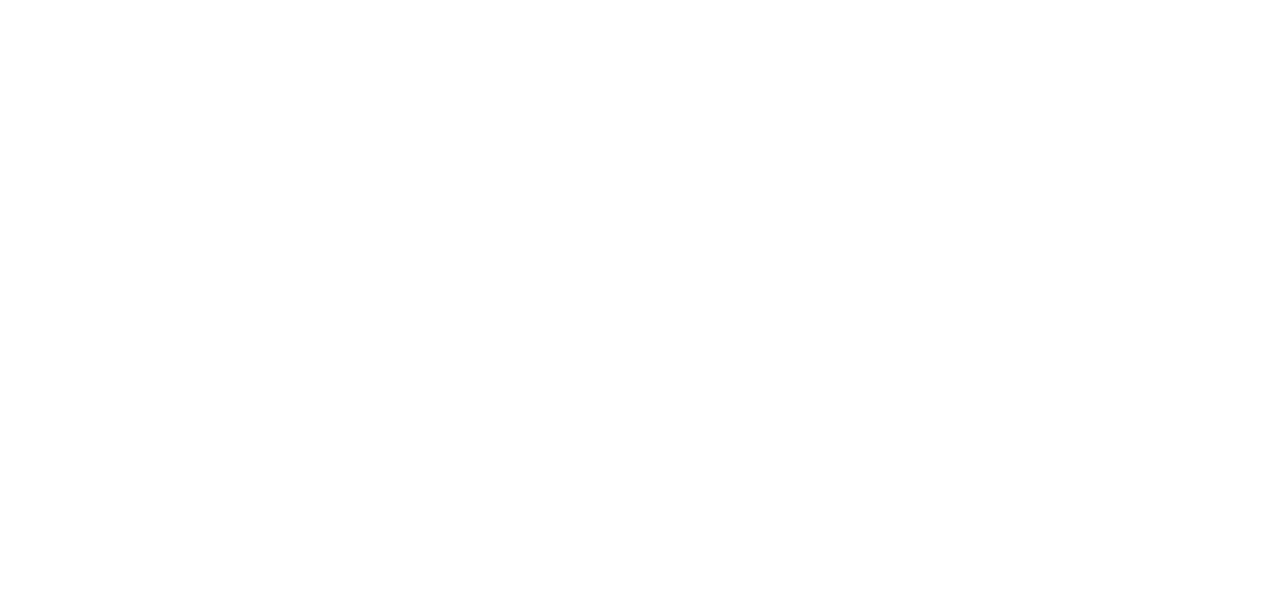
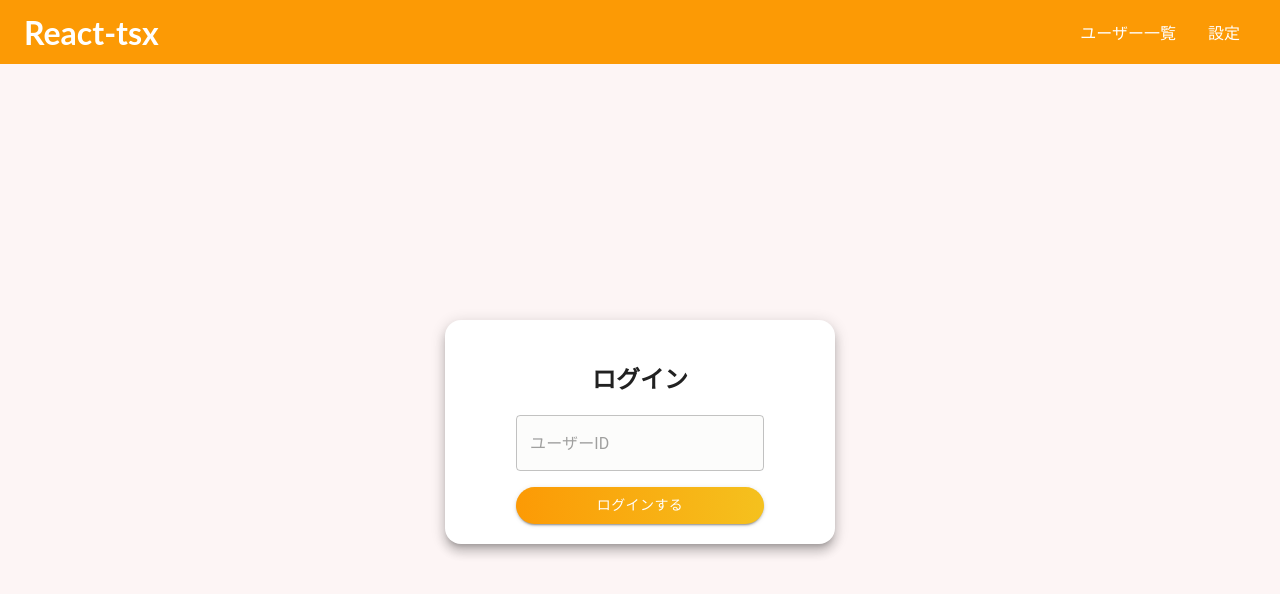
Before and after one commit to sakakidai/react-tsx-sample, a React (Create React App) app: page /login in a window 1280 px wide. Before the commit this address had no page. Shown: the top 594 px of the page. Built offline with nearby package versions, Linux system fonts and the light colour scheme.

Commit message:
ログインページの作成

```diff
--- a/src/components/atoms/button/BaseButton.tsx
+++ b/src/components/atoms/button/BaseButton.tsx
@@ -3,8 +3,12 @@ import { styled } from '@mui/material/styles'
 import Button from '@mui/material/Button'
 
 type ColorType = 'primary' | 'secondary'
+type Props = {
+  children: ReactNode
+  color: ColorType
+}
 
-export const BaseButton = (props: { children: ReactNode; color: ColorType }) => {
+export const BaseButton = (props: Props) => {
   const { children, color } = props
 
   return (
--- a/src/components/atoms/button/PrimaryButton.tsx
+++ b/src/components/atoms/button/PrimaryButton.tsx
@@ -1,7 +1,11 @@
 import { ReactNode } from 'react'
 import { BaseButton } from 'components/atoms/button/BaseButton'
 
-export const PrimaryButton = (props: { children: ReactNode }) => {
+type Props = {
+  children: ReactNode
+}
+
+export const PrimaryButton = (props: Props) => {
   const { children } = props
 
   return <BaseButton color="primary">{children}</BaseButton>
--- a/src/components/atoms/button/SecondaryButton.tsx
+++ b/src/components/atoms/button/SecondaryButton.tsx
@@ -1,7 +1,11 @@
 import { ReactNode } from 'react'
 import { BaseButton } from 'components/atoms/button/BaseButton'
 
-export const SecondaryButton = (props: { children: ReactNode }) => {
+type Props = {
+  children: ReactNode
+}
+
+export const SecondaryButton = (props: Props) => {
   const { children } = props
 
   return <BaseButton color="secondary">{children}</BaseButton>
--- a/src/components/atoms/card/Card.tsx
+++ b/src/components/atoms/card/Card.tsx
@@ -5,7 +5,7 @@ import { Card as MuiCard } from '@mui/material'
 export const Card = (props: { children: ReactNode }) => {
   const { children } = props
   return (
-    <MuiCard sx={{ maxWidth: 350 }} raised={true}>
+    <MuiCard raised={true}>
       <SContainer>{children}</SContainer>
     </MuiCard>
   )
--- /dev/null
+++ b/src/components/pages/LoginPage.tsx
@@ -0,0 +1,29 @@
+import { memo } from 'react'
+import { styled } from '@mui/material/styles'
+
+import { Card } from 'components/atoms/card/Card'
+import { Input } from 'components/atoms/input/input'
+import { Stack, Box } from '@mui/material'
+import { PrimaryButton } from 'components/atoms/button/PrimaryButton'
+
+export const LoginPage = memo(() => {
+  return (
+    <Card>
+      <SBox>
+        <h2>ログイン</h2>
+        <Stack spacing={2}>
+          <Input placeholder="ユーザーID" />
+          <PrimaryButton>ログインする</PrimaryButton>
+        </Stack>
+      </SBox>
+    </Card>
+  )
+})
+
+const SBox = styled(Box)`
+  margin-top: 8px;
+  display: flex;
+  flex-direction: column;
+  align-items: center;
+  width: 350px;
+`
--- a/src/router/Router.tsx
+++ b/src/router/Router.tsx
@@ -5,6 +5,7 @@ import { HomePage } from 'components/pages/HomePage'
 import { MainLayout } from 'components/templates/MainLayout'
 import { UsersPage } from 'components/pages/UsersPage'
 import { SettingsPage } from 'components/pages/SettingsPage'
+import { LoginPage } from 'components/pages/LoginPage'
 
 export const Router = () => {
   return (
@@ -12,6 +13,7 @@ export const Router = () => {
       <Routes>
         <Route path="/" element={<HomeLayout />}>
           <Route index element={<HomePage />} />
+          <Route path="login" element={<LoginPage />} />
         </Route>
         <Route path="/" element={<MainLayout />}>
           <Route path="/users" element={<UsersPage />} />
```
